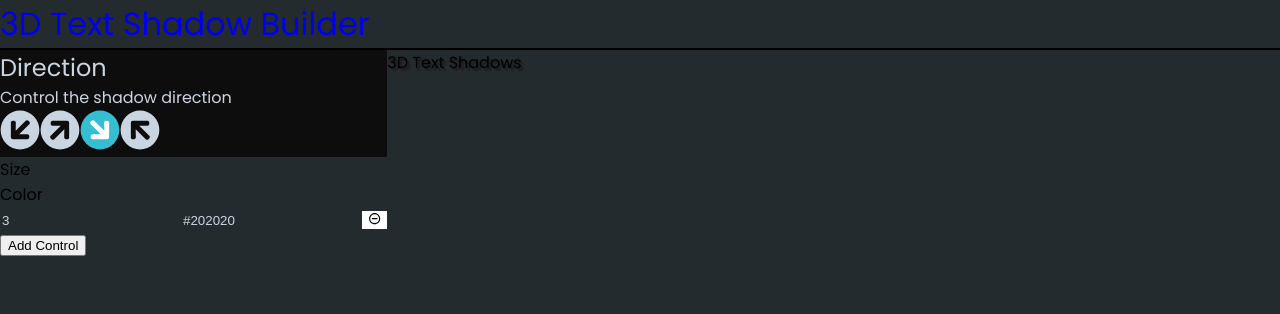
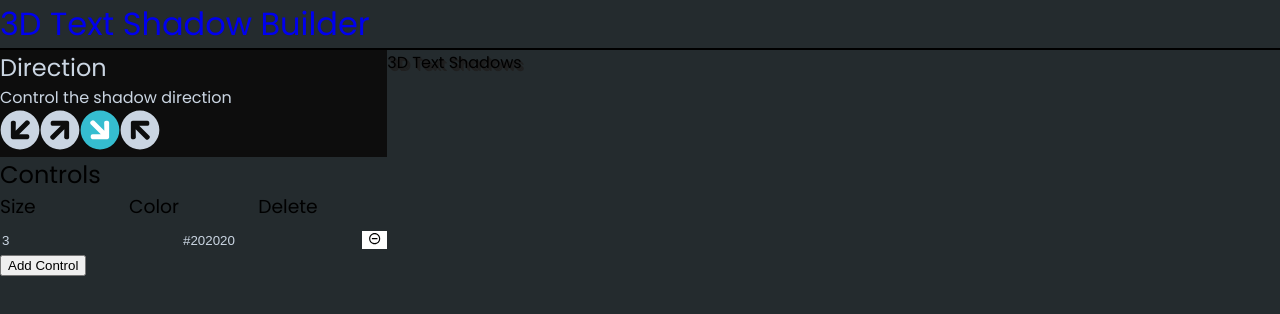
Before and after one commit to jnicewander/text-shadow-v2, a React (Create React App) app: page / in a window 1280 px wide. Shown: the top 314 px of the page. Built offline with nearby package versions, Linux system fonts and the light colour scheme; a web font is replaced by a local one.

Commit message:
Grid heading layout for control group.

```diff
--- /dev/null
+++ b/src/components/ControlGroup.css
@@ -0,0 +1,8 @@
+.ControlGroup header {
+  display: grid;
+  grid-template-columns: repeat(3, 1fr);
+  grid-template-rows: 1fr 1fr;
+}
+.ControlGroup header h2 {
+  grid-column: 1 / 4;
+}
--- a/src/components/ControlGroup.js
+++ b/src/components/ControlGroup.js
@@ -1,6 +1,7 @@
 import React from 'react'
 import Control from './Control'
 import { randomSize, randomColor } from '../utilities/random-shadow'
+import './ControlGroup.css'
 
 const ControlList = ({ initialShadow, controls, setControls }) => {
 
@@ -18,10 +19,14 @@ const ControlList = ({ initialShadow, controls, setControls }) => {
   }
 
   return (
-    <section>
+    <section className="ControlGroup">
+      <header>
+        <h2>Controls</h2>
+        <h3>Size</h3>
+        <h3>Color</h3>
+        <h3>Delete</h3>
+      </header>
       <ul>
-        <li>Size</li>
-        <li>Color</li>
         {
           controls.length &&
             controls.map((values, index) => (
```
